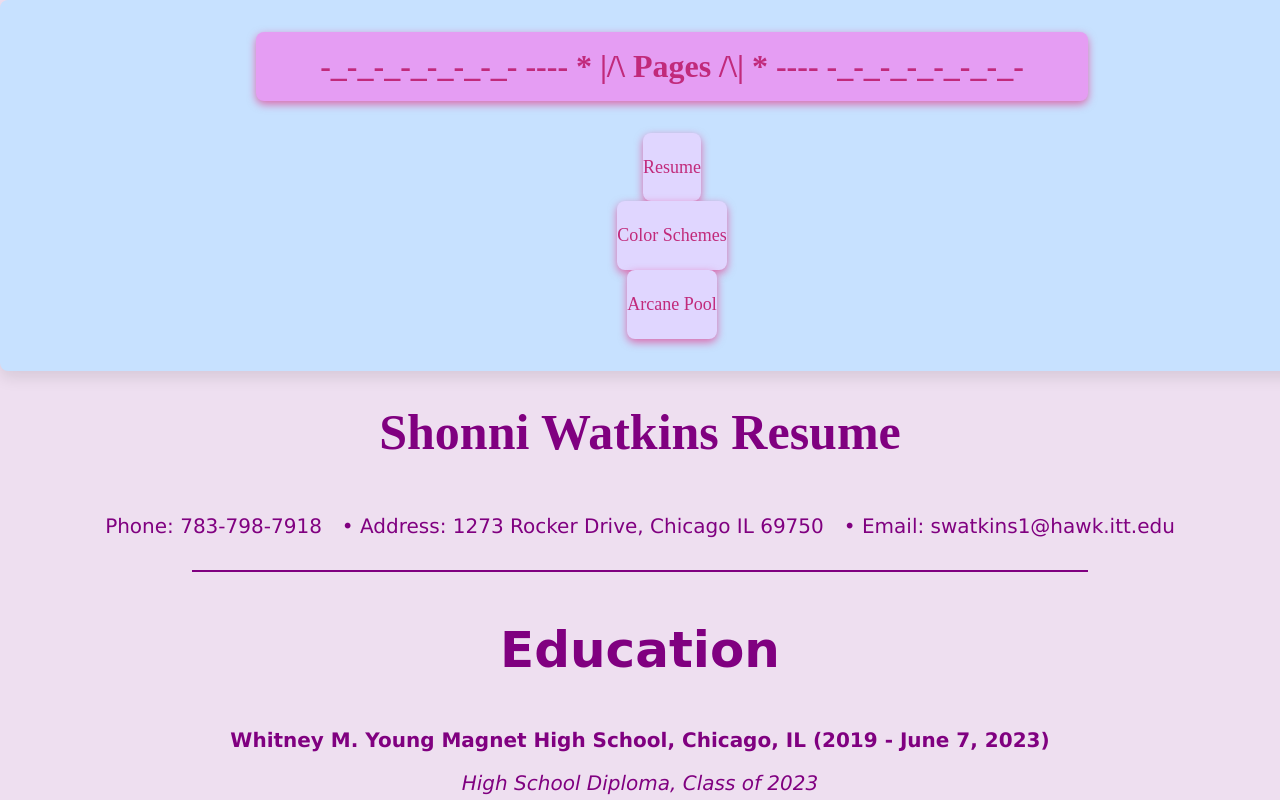
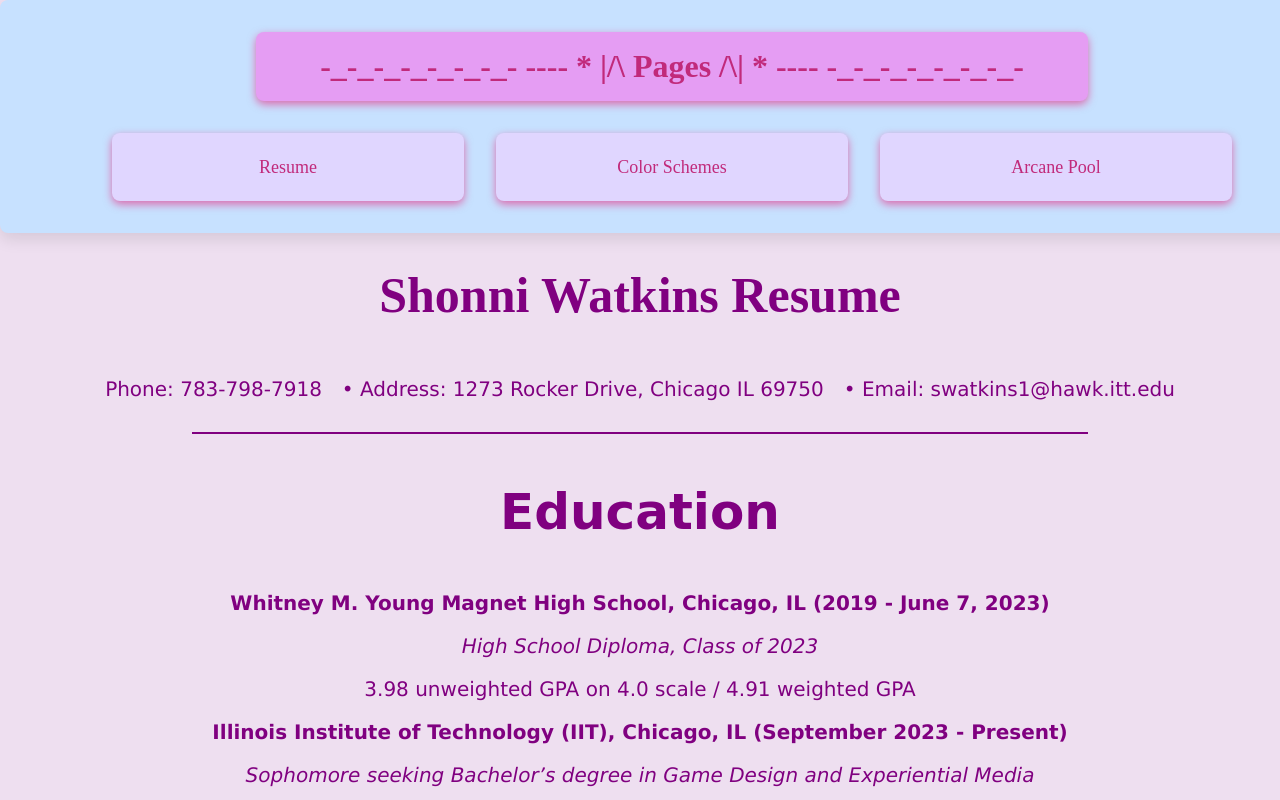
Before and after one commit to swatkins1/webdev_project2sw, a plain HTML site: page index.html in a window 1280 px wide. Shown: the top 800 px of the page. Drawn offline with nearby package versions, Linux system fonts and the light colour scheme; a web font is replaced by a local one.

Commit message:
fixing the resume header

```diff
--- a/css/resume.css
+++ b/css/resume.css
@@ -155,7 +155,7 @@ p {
   text-align: center;
 }
 
-ul {
+.main ul {
   display: flex;
   flex-direction: column;
   align-items: center;
@@ -163,7 +163,7 @@ ul {
   margin: 0;
 }
 
-li {
+.main li {
   color: purple;
   text-align: center; /
 }
--- a/index.html
+++ b/index.html
@@ -28,7 +28,7 @@
 </header>
 
 
-  <main>
+  <main class="main">
     <section>
       <h1><strong>Shonni Watkins Resume</strong></h1>
       <div class="contact-info">
```
